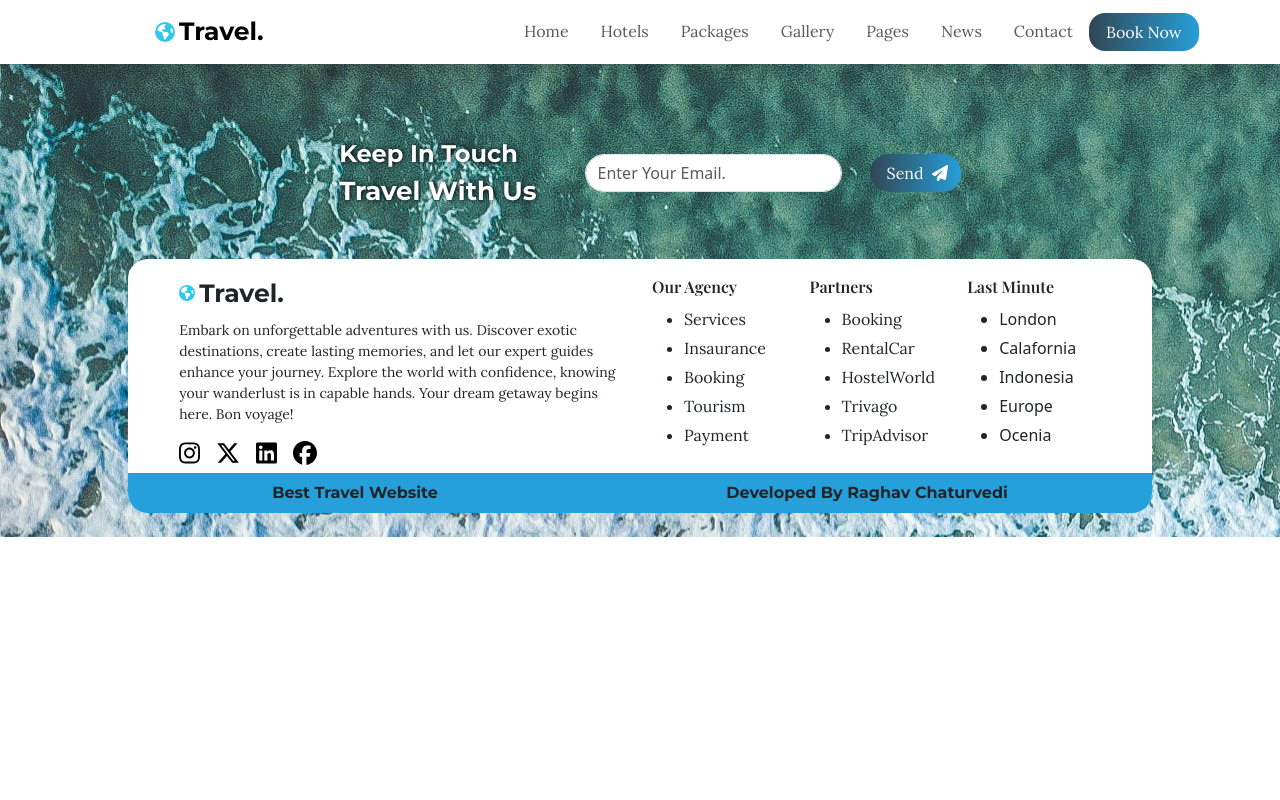
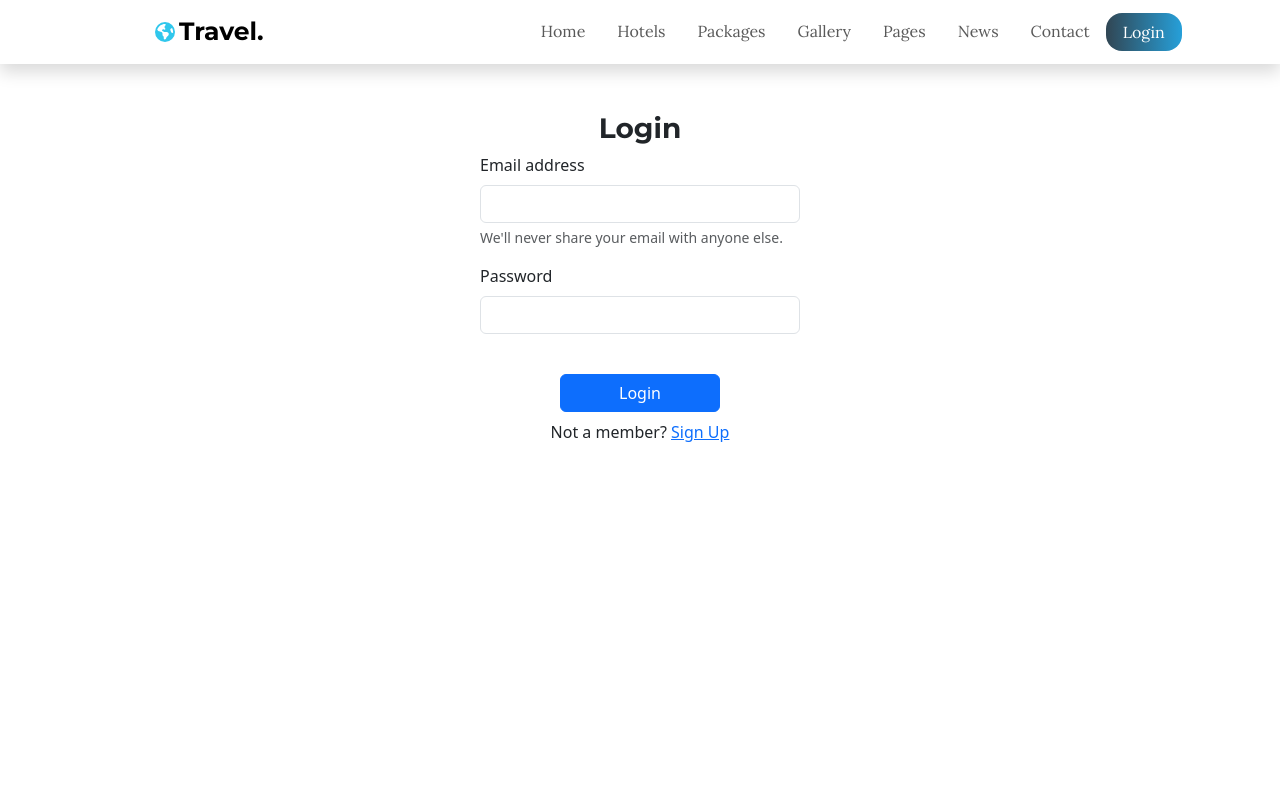
Before and after one commit to Raghavizing/Travel-Buddies, a React (Create React App) app: page /Login in a window 1280 px wide. Shown: the top 800 px of the page. Built offline with nearby package versions, Linux system fonts and the light colour scheme.

Commit message:
adding base files

```diff
--- a/src/App.jsx
+++ b/src/App.jsx
@@ -6,6 +6,7 @@ import { BrowserRouter, Route, Routes } from "react-router-dom";
 import Home from "./Pages/Home/Home";
 import Packages from "./Pages/Packages/Packages";
 import Gallery from "./Pages/Gallery/Gallery";
+import Login from "./Pages/Login/Login";
 
 const App = () => {
     return (<div className="">
@@ -16,6 +17,7 @@ const App = () => {
                 <Route path='/Hotels' element={<Listing />} />
                 <Route path='/Packages' element={<Packages />} />
                 <Route path='/Gallery' element={<Gallery />} />
+                <Route path='/Login' element={<Login />} />
             </Routes>
         </BrowserRouter>
         <Footer />
--- a/src/Components/Navbar/Navbar.jsx
+++ b/src/Components/Navbar/Navbar.jsx
@@ -32,8 +32,8 @@ const Navbar = () => {
                             <li className="nav-item mx-2">
                                 <a className="nav-link" href="/Contact">Contact</a>
                             </li>
-                            <li className="nav-item my-auto">
-                                <button className="btn navbar-btn text-white px-3 rounded-4">Book Now</button>
+                            <li className="my-auto">
+                                <button className="btn navbar-btn px-3 rounded-4" ><a className="text-white" style={{textDecoration:"none"}} href="/Login">Login</a></button>
                             </li>
                         </ul>
                     </div>
--- a/src/Pages/Gallery/Gallery.jsx
+++ b/src/Pages/Gallery/Gallery.jsx
@@ -3,65 +3,57 @@ import "./Gallery.css"
 import AOS from 'aos';
 import 'aos/dist/aos.css';
 
+const all = ["./Images/Gallery/All/1.jpeg", "./Images/Gallery/All/2.jpeg", "./Images/Gallery/All/3.jpeg", "./Images/Gallery/All/4.jpeg", "./Images/Gallery/All/5.jpeg", "./Images/Gallery/All/6.jpeg"]
+const destinations = ["/Images/Gallery/Destinations/1.jpeg", "./Images/Gallery/Destinations/2.jpeg", "./Images/Gallery/Destinations/3.jpeg", "/Images/Gallery/Destinations/4.jpeg", "./Images/Gallery/Destinations/5.jpeg", "/Images/Gallery/Destinations/6.jpeg"]
+const adventure = ["/Images/Gallery/Adventure/1.jpeg", "./Images/Gallery/Adventure/2.jpeg", "./Images/Gallery/Adventure/3.jpeg", "/Images/Gallery/Adventure/4.jpeg", "./Images/Gallery/Adventure/5.jpeg", "/Images/Gallery/Adventure/6.jpeg"]
+const culture = ["/Images/Gallery/Culture/1.jpeg", "./Images/Gallery/Culture/2.jpeg", "./Images/Gallery/Culture/3.jpeg", "/Images/Gallery/Culture/4.jpeg", "./Images/Gallery/Culture/5.jpeg", "/Images/Gallery/Culture/6.jpeg"]
+const cuisine = ["/Images/Gallery/Cuisine/1.jpeg", "./Images/Gallery/Cuisine/2.jpeg", "./Images/Gallery/Cuisine/3.jpeg", "/Images/Gallery/Cuisine/4.jpeg", "./Images/Gallery/Cuisine/5.jpeg", "/Images/Gallery/Cuisine/6.jpeg"]
+
 function Gallery() {
-  let all = ["./Images/Gallery/All/1.jpeg", "./Images/Gallery/All/2.jpeg", "./Images/Gallery/All/3.jpeg", "./Images/Gallery/All/4.jpeg", "./Images/Gallery/All/5.jpeg", "./Images/Gallery/All/6.jpeg"]
-  let destinations = ["/Images/Gallery/Destinations/1.jpeg", "./Images/Gallery/Destinations/2.jpeg", "./Images/Gallery/Destinations/3.jpeg", "/Images/Gallery/Destinations/4.jpeg", "./Images/Gallery/Destinations/5.jpeg", "/Images/Gallery/Destinations/6.jpeg"]
-  let adventure = ["/Images/Gallery/Adventure/1.jpeg", "./Images/Gallery/Adventure/2.jpeg", "./Images/Gallery/Adventure/3.jpeg", "/Images/Gallery/Adventure/4.jpeg", "./Images/Gallery/Adventure/5.jpeg", "/Images/Gallery/Adventure/6.jpeg"]
-  let culture = ["/Images/Gallery/Culture/1.jpeg", "./Images/Gallery/Culture/2.jpeg", "./Images/Gallery/Culture/3.jpeg", "/Images/Gallery/Culture/4.jpeg", "./Images/Gallery/Culture/5.jpeg", "/Images/Gallery/Culture/6.jpeg"]
-  let cuisine = ["/Images/Gallery/Cuisine/1.jpeg", "./Images/Gallery/Cuisine/2.jpeg", "./Images/Gallery/Cuisine/3.jpeg", "/Images/Gallery/Cuisine/4.jpeg", "./Images/Gallery/Cuisine/5.jpeg", "/Images/Gallery/Cuisine/6.jpeg"]
+  const [imgArray, setImageArray] = useState(all);
+  let [activeBtn, setActiveBtn] = useState('all');
   useEffect(() => {
     AOS.init();
   }, [])
-  let [activeBtn, setActiveBtn] = useState('galBtn1');
-  let [imgUrl, setimgUrl] = useState(all);
-  useEffect(() => {
-    let active = document.getElementsByClassName('activeGallBtn')[0];
-    if (active !== null && active !== undefined) {
-      active.classList.remove('activeGallBtn');
-    }
-    active = document.getElementsByClassName(activeBtn)[0];
-    if (active !== null && active !== undefined) {
-      active.classList.add('activeGallBtn');
-    }
-    switch (activeBtn) {
-      case ('galBtn1'):
-        setimgUrl(all);
+
+  function handleChange(event) {
+    let name = event.target.name;
+    document.getElementsByName(activeBtn)[0].classList.remove("activeGallBtn");
+    document.getElementsByName(name)[0].classList.add("activeGallBtn");
+    setActiveBtn(name);
+    switch (name) {
+      case "all":
+        setImageArray(all);
         break;
-      case ('galBtn2'):
-        setimgUrl(destinations);
+      case "destinations":
+        setImageArray(destinations);
         break;
-      case ('galBtn3'):
-        setimgUrl(adventure);
+      case "adventure":
+        setImageArray(adventure);
         break;
-      case ('galBtn4'):
-        setimgUrl(culture);
+      case "culture":
+        setImageArray(culture);
         break;
-      case ('galBtn5'):
-        setimgUrl(cuisine);
+      case "cuisine":
+        setImageArray(cuisine);
         break;
     }
-      AOS.refreshHard();
-  }, [activeBtn])
-
+  }
 
   return (
     <div className='imgGall py-2'>
       <div className='heading-text imageGallHeading col-11 ms-auto mt-2'>Image <span className='blue-underline'>Gallery.</span></div>
       <div className='d-flex justify-content-center paragraph-text imgGallBtns'>
-        <button className='btn imgGallBtn galBtn1 mx-3 py-2 activeGallBtn' onClick={() => { setActiveBtn('galBtn1') }}>All</button>
-        <button className='btn imgGallBtn galBtn2 mx-3 py-2' onClick={() => { setActiveBtn('galBtn2') }}>Destinations</button>
-        <button className='btn imgGallBtn galBtn3 mx-3 py-2' onClick={() => { setActiveBtn('galBtn3') }}>Adventure</button>
-        <button className='btn imgGallBtn galBtn4 mx-3 py-2' onClick={() => { setActiveBtn('galBtn4') }}>Culture</button>
-        <button className='btn imgGallBtn galBtn5 mx-3 py-2' onClick={() => { setActiveBtn('galBtn5') }}>Cuisine</button>
+        <button className='btn imgGallBtn galBtn1 mx-3 py-2 activeGallBtn' name='all' onClick={handleChange}>All</button>
+        <button className='btn imgGallBtn galBtn2 mx-3 py-2' name='destinations' onClick={handleChange}>Destinations</button>
+        <button className='btn imgGallBtn galBtn3 mx-3 py-2' name='adventure' onClick={handleChange}>Adventure</button>
+        <button className='btn imgGallBtn galBtn4 mx-3 py-2' name='culture' onClick={handleChange}>Culture</button>
+        <button className='btn imgGallBtn galBtn5 mx-3 py-2' name='cuisine' onClick={handleChange}>Cuisine</button>
       </div>
       <div className='galImages mx-auto'>
         <div className='row text-center'>
-          <div className='col-4 my-2' data-aos="fade-up"><img className="gallImg" src={imgUrl[0]} alt="" /></div>
-          <div className='col-4 my-2' data-aos="fade-up"><img className="gallImg" src={imgUrl[1]} alt="" /></div>
-          <div className='col-4 my-2' data-aos="fade-up"><img className="gallImg" src={imgUrl[2]} alt="" /></div>
-          <div className='col-4 my-2' data-aos="fade-up"><img className="gallImg" src={imgUrl[3]} alt="" /></div>
-          <div className='col-4 my-2' data-aos="fade-up"><img className="gallImg" src={imgUrl[4]} alt="" /></div>
-          <div className='col-4 my-2' data-aos="fade-up"><img className="gallImg" src={imgUrl[5]} alt="" /></div>
+          {imgArray.map((item,index) => <div className='col-4 my-2' data-aos="fade-up" key={index}><img className="gallImg" src={item} alt="" /></div>)}
+
         </div>
       </div>
     </div>
--- /dev/null
+++ b/src/Pages/Login/Login.css
@@ -0,0 +1,5 @@
+.validationMessage{
+    color: red;
+    font-size: 10px;
+    display: flex;
+}
--- /dev/null
+++ b/src/Pages/Login/Login.jsx
@@ -0,0 +1,93 @@
+import React, { useState } from 'react'
+import "./Login.css"
+function Login() {
+    const [formType, setFormType] = useState("login");
+    const [validation, setValidation] = useState({
+        nameVal: false,
+        passwordVal: false,
+        passMatchval: false,
+        emailVal: false
+
+    })
+    const [contact, updateContact] = useState({
+        name: "",
+        email: "",
+        pass: "",
+        repass: ""
+
+    })
+
+    function handleChange() {
+        setFormType((formType === "login") ? "sign up" : "login")
+    }
+    function handleFormChange(event) {
+        let name = event.target.name;
+        let value = event.target.value;
+        updateContact({
+            ...contact,
+            [name]: value
+        })
+
+    }
+    function submitForm(event) {
+        let isValid = true;
+        if (formType === "sign up") {
+            if (contact.name.length == 0) {
+                validation.nameVal = true;
+                isValid = false;
+            }
+            if (contact.name === "") {
+                validation.nameVal = true;
+            }
+            if (contact.pass != contact.repass) {
+                validation.passMatchval = true;
+            }
+
+        }
+        if(isValid){
+        updateContact({
+            name: "",
+            email: "",
+            pass: "",
+            repass: ""
+        })
+        setValidation({
+            nameVal: false,
+            passwordVal: false,
+            passMatchval: false,
+            emailVal: false
+        })
+        event.preventDefault();
+    }
+    }
+    return (
+        <div style={{ height: "100vh" }}>
+            <div className='w-25 mx-auto mt-5'>
+                <div className='heading-text text-center h3 my-2 text-capitalize'>{formType}</div>
+                <form className="mb-3">
+                    <div className="mb-3" hidden={formType === "login" ? true : false}>
+                        <label htmlFor="name" className="form-label d-flex justify-content-between">Full Name <p className='validationMessage my-auto' hidden={!validation.nameVal}>* Name cannot be empty.</p></label>
+                        <input name="name" type="name" className="form-control" id="name" value={contact.name} onChange={handleFormChange} />
+                    </div>
+                    <div className="mb-3">
+                        <label htmlFor="email" className="form-label d-flex justify-content-between">Email address <p className='validationMessage my-auto' hidden={!validation.emailVal}>* Invalid email.</p></label>
+                        <input name="email" type="email" className="form-control" id="email" aria-describedby="emailHelp" value={contact.email} onChange={handleFormChange} />
+                        <div id="emailHelp" className="form-text">We'll never share your email with anyone else.</div>
+                    </div>
+                    <div className="mb-3">
+                        <label htmlFor="pass" className="form-label d-flex justify-content-between">Password <p className='validationMessage my-auto' hidden={!validation.passval}>* Password must be greater than 8 characters and must not contain special characters.</p></label>
+                        <input name="pass" type="password" className="form-control" id="pass" value={contact.pass} onChange={handleFormChange} />
+                    </div>
+                    <div className="mb-3" hidden={formType === "login" ? true : false}>
+                        <label htmlFor="repass" className="form-label d-flex justify-content-between">Repeat Password <p className='validationMessage my-auto' hidden={!validation.passMatchval}>* passwords donot match.</p></label>
+                        <input name="repass" type="password" className="form-control" id="repass" value={contact.repass} onChange={handleFormChange} />
+                    </div>
+                    <div className='text-center'><button className="btn btn-primary w-50 mt-4 text-capitalize" onClick={submitForm}>{formType}</button></div>
+                    <p className='text-center mt-2'>{(formType === "login") ? "Not a member?" : "Already have an account?"} <a className="text-primary text-underline" onClick={handleChange}>{(formType === "login") ? "Sign Up" : "Login"}</a></p>
+                </form>
+            </div>
+        </div>
+    )
+}
+
+export default Login
```
